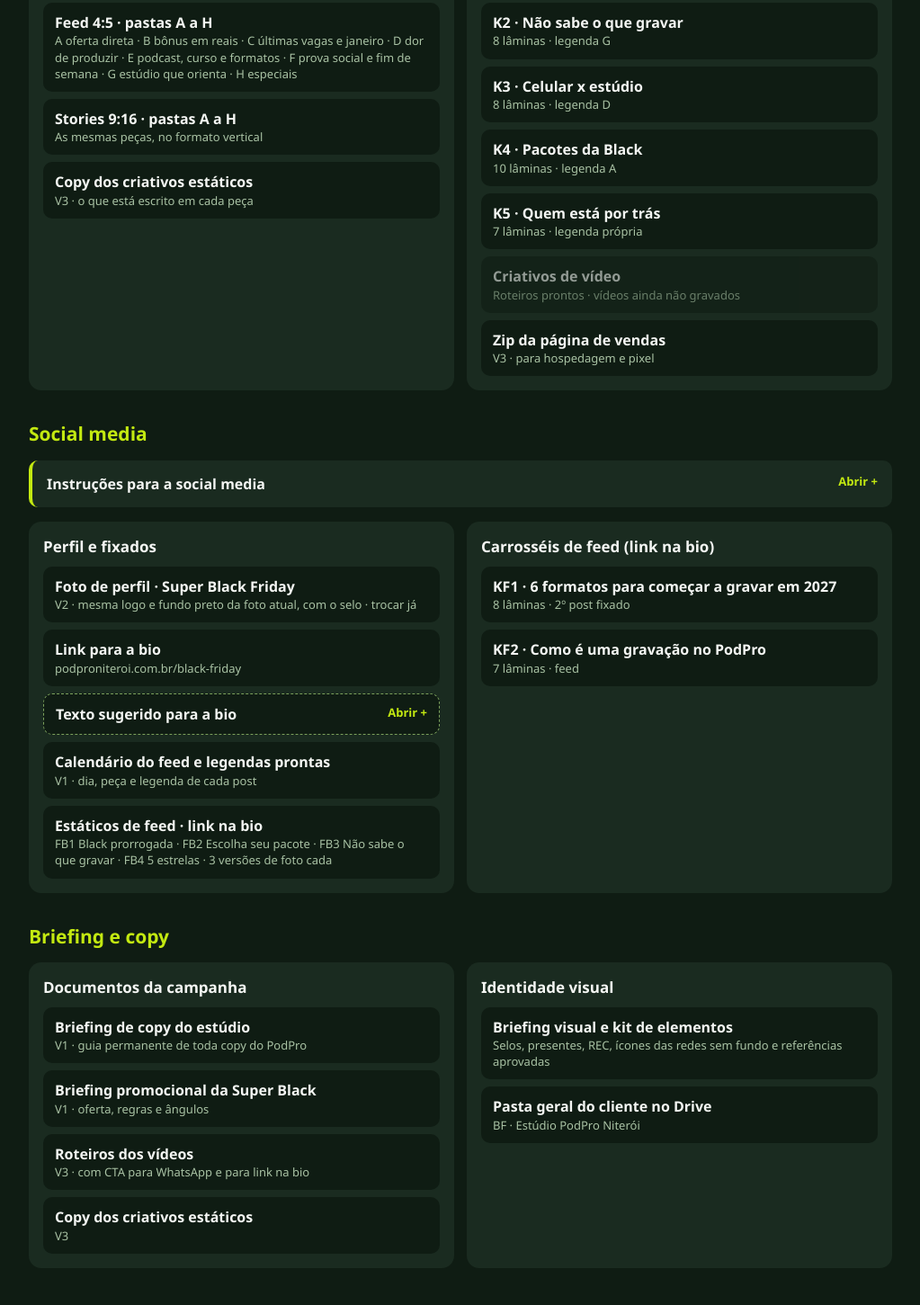
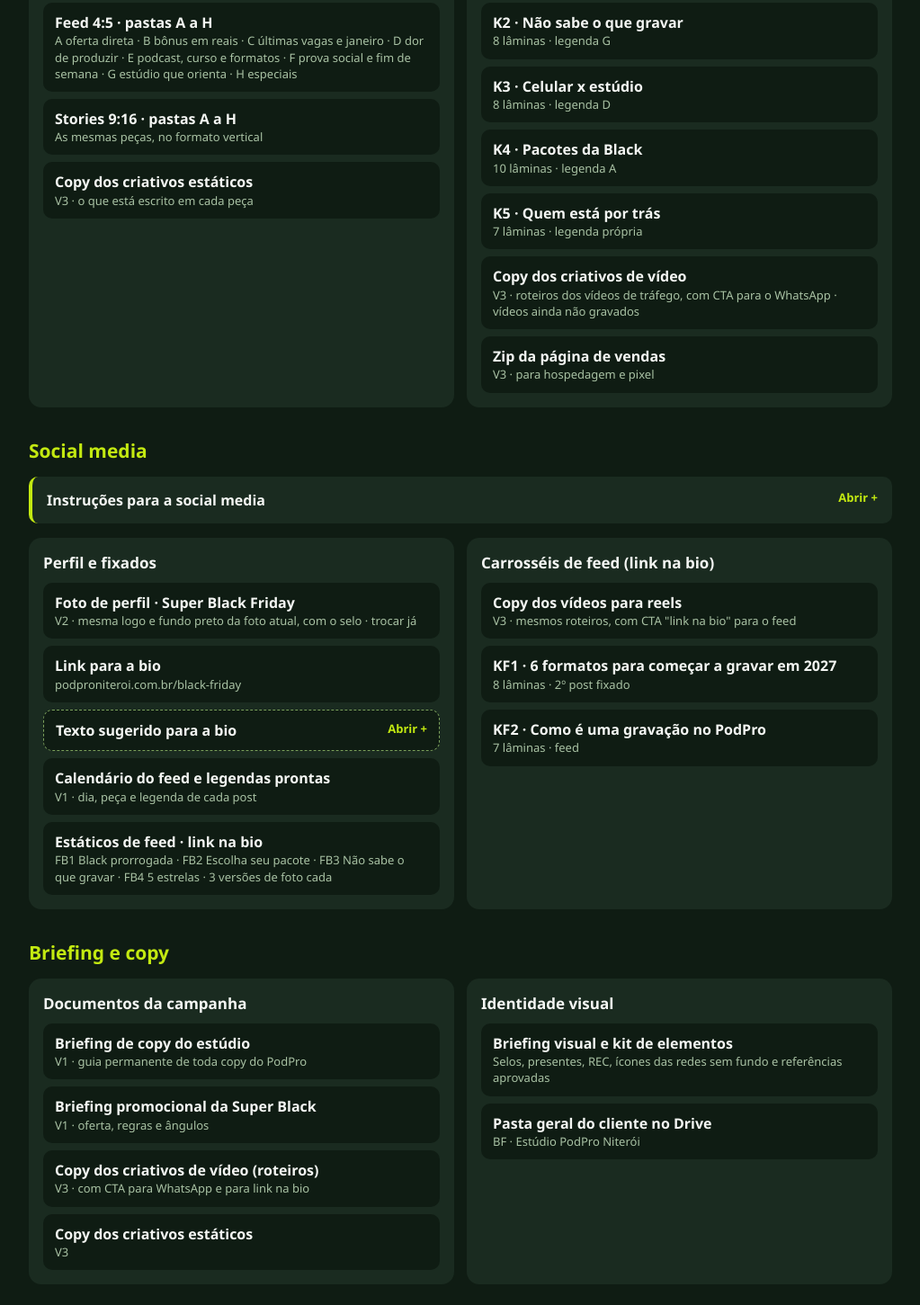
Before and after one commit to piermarketingeinfoprodutos-code/-bf2026-links, a plain HTML site: page podpro/index.html in a window 1280 px wide. Shown: the part 1429-2880 px from the top of the page at 90% size, without its empty margins (128-1151 px from the left). Drawn offline with Linux system fonts and the light colour scheme.

Commit message:
PodPro: copy dos criativos de vídeo em destaque
Co-Authored-By: Claude Opus 5.5 <noreply@anthropic.com>

```diff
--- a/podpro/index.html
+++ b/podpro/index.html
@@ -74,7 +74,7 @@ A Pier manda o link do briefing de copy, o cliente preenche e o valor é apresen
 <a class="l" href="https://drive.google.com/drive/folders/1XMuXmHwWMG2h48iBE4DlFrdjCFCapqq8" target="_blank" rel="noopener"><span>K3 · Celular x estúdio</span><small>8 lâminas · legenda D</small></a>
 <a class="l" href="https://drive.google.com/drive/folders/18P9sOb3aVclJtY_RD2we4oVKP_HA1Spb" target="_blank" rel="noopener"><span>K4 · Pacotes da Black</span><small>10 lâminas · legenda A</small></a>
 <a class="l" href="https://drive.google.com/drive/folders/1HJNU-5S9j1jgb3d9oSNJ_mT-STG7bdv3" target="_blank" rel="noopener"><span>K5 · Quem está por trás</span><small>7 lâminas · legenda própria</small></a>
-<div class="l off"><span>Criativos de vídeo</span><small>Roteiros prontos · vídeos ainda não gravados</small></div>
+<a class="l" href="https://drive.google.com/file/d/144R5FCNIWd-s54b5WuiZPqIKxn3N_49r/view" target="_blank" rel="noopener"><span>Copy dos criativos de vídeo</span><small>V3 · roteiros dos vídeos de tráfego, com CTA para o WhatsApp · vídeos ainda não gravados</small></a>
 <a class="l" href="https://drive.google.com/file/d/1gXnlpYp5LOzd0w3VnYGBos6Xf45RYr4e/view" target="_blank" rel="noopener"><span>Zip da página de vendas</span><small>V3 · para hospedagem e pixel</small></a>
 </section>
 </div>
@@ -89,6 +89,7 @@ A Pier manda o link do briefing de copy, o cliente preenche e o valor é apresen
 <a class="l" href="https://drive.google.com/drive/folders/19uBbf-Y7XGi5Viq52_v47sI3bdY7Km2D" target="_blank" rel="noopener"><span>Estáticos de feed · link na bio</span><small>FB1 Black prorrogada · FB2 Escolha seu pacote · FB3 Não sabe o que gravar · FB4 5 estrelas · 3 versões de foto cada</small></a>
 </section>
 <section><h3>Carrosséis de feed (link na bio)</h3>
+<a class="l" href="https://drive.google.com/file/d/144R5FCNIWd-s54b5WuiZPqIKxn3N_49r/view" target="_blank" rel="noopener"><span>Copy dos vídeos para reels</span><small>V3 · mesmos roteiros, com CTA "link na bio" para o feed</small></a>
 <a class="l" href="https://drive.google.com/drive/folders/1sr68Nhp-I97qWz-rcOUFqMecZFELTnsZ" target="_blank" rel="noopener"><span>KF1 · 6 formatos para começar a gravar em 2027</span><small>8 lâminas · 2º post fixado</small></a>
 <a class="l" href="https://drive.google.com/drive/folders/1fN1CaOfRHYbXVuw_vVSpPQlEQYrulBk7" target="_blank" rel="noopener"><span>KF2 · Como é uma gravação no PodPro</span><small>7 lâminas · feed</small></a>
 </section>
@@ -99,7 +100,7 @@ A Pier manda o link do briefing de copy, o cliente preenche e o valor é apresen
 <section><h3>Documentos da campanha</h3>
 <a class="l" href="https://drive.google.com/file/d/1Q5Dc3YVIS8gLR0Qgz_Y-aYZUYH4ntHiw/view" target="_blank" rel="noopener"><span>Briefing de copy do estúdio</span><small>V1 · guia permanente de toda copy do PodPro</small></a>
 <a class="l" href="https://drive.google.com/file/d/1LC5YNMQb00rHWVv0rS7taDtKw_jcgl1a/view" target="_blank" rel="noopener"><span>Briefing promocional da Super Black</span><small>V1 · oferta, regras e ângulos</small></a>
-<a class="l" href="https://drive.google.com/file/d/144R5FCNIWd-s54b5WuiZPqIKxn3N_49r/view" target="_blank" rel="noopener"><span>Roteiros dos vídeos</span><small>V3 · com CTA para WhatsApp e para link na bio</small></a>
+<a class="l" href="https://drive.google.com/file/d/144R5FCNIWd-s54b5WuiZPqIKxn3N_49r/view" target="_blank" rel="noopener"><span>Copy dos criativos de vídeo (roteiros)</span><small>V3 · com CTA para WhatsApp e para link na bio</small></a>
 <a class="l" href="https://drive.google.com/file/d/10nu8XZWWWJYOpx3G93Ig30JpWsC-s6AY/view" target="_blank" rel="noopener"><span>Copy dos criativos estáticos</span><small>V3</small></a>
 </section>
 <section><h3>Identidade visual</h3>
```
